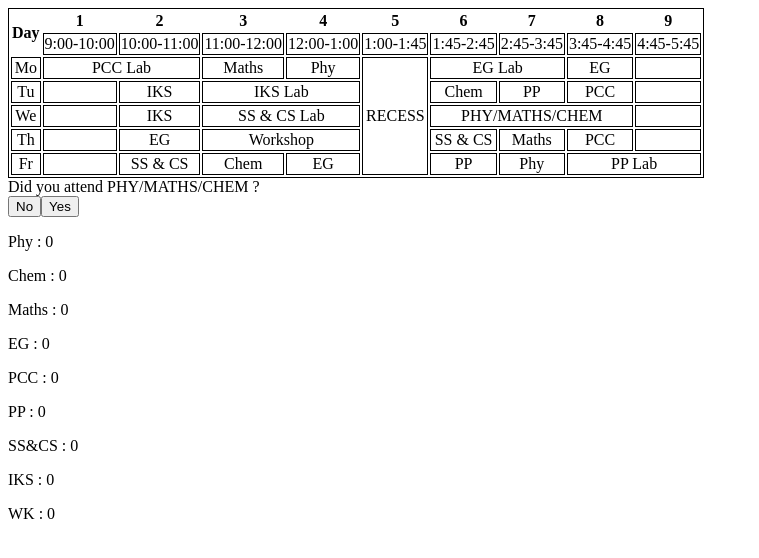
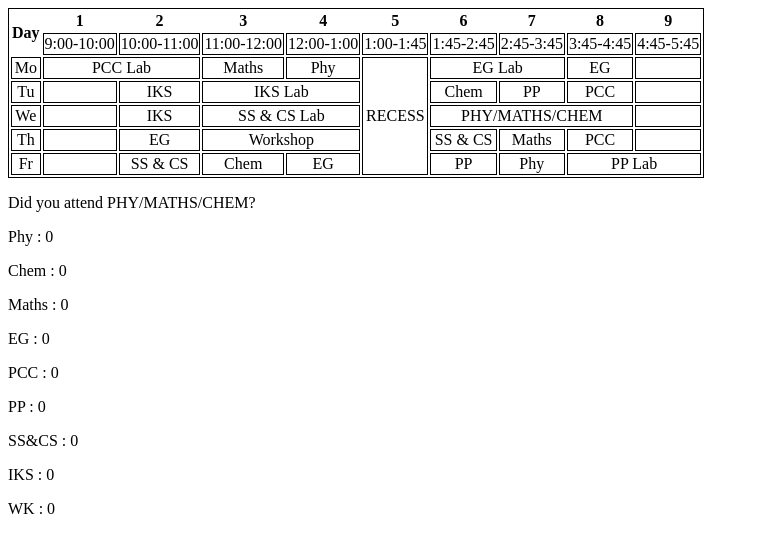
Before and after one commit to DeadInsane5/DeadInsane5.github.io, a plain HTML site: page index.html in a window 1280 px wide. Both pictures are taken after a click on the element "PHY/MATHS/CHEM". Shown: the whole page, without its empty margins (0-759 px from the left). Drawn offline with Linux system fonts and the light colour scheme.

```diff
--- a/index.html
+++ b/index.html
@@ -6,7 +6,7 @@
     <meta name="viewport" content="width=device-width, initial-scale=1.0">
     <title>Cal</title>
     <link rel="stylesheet" href="styles.css">
-    <script src="./main.js" defer></script>
+    <script type="module" src="./js/main.js" defer></script>
 </head>
 
 <body>
@@ -41,7 +41,7 @@
             <td class="lec" colspan="2">PCC Lab</td>
             <td class="lec">Maths</td>
             <td class="lec">Phy</td>
-            <td rowspan="5">RECESS</td>
+            <td class="lec" rowspan="5">RECESS</td>
             <td class="lec" colspan="2">EG Lab</td>
             <td class="lec">EG</td>
             <td></td>
@@ -84,10 +84,9 @@
             <td class="lec">Phy</td>
             <td class="lec" colspan="2">PP Lab</td>
         </tr>
-
     </table>
-    <div class="container"></div>
-    <div class="attendanceContainer"></div>
+    <div class="promptContainer"></div>
+    <div class="attContainer"></div>
 </body>
 
 </html>
--- /dev/null
+++ b/js/main.js
@@ -0,0 +1,28 @@
+import prompt from "./prompt.js"
+
+const tableCells = document.querySelectorAll(".lec")
+
+tableCells.forEach(tableCell => {
+    tableCell.addEventListener("click", (event) => {
+        prompt(event)
+    })
+})
+
+let attList = {
+    "Phy" : 0,
+    "Chem" : 0,
+    "Maths" : 0,
+    "EG" : 0,
+    "PCC" : 0,
+    "PP" : 0,
+    "SS&CS" : 0,
+    "IKS" : 0,
+    "WK" : 0,
+}
+
+const attContainer = document.querySelector(".attContainer")
+for(let sub in attList){
+    const attItem = document.createElement("p")
+    attItem.textContent = `${sub} : ${attList[sub]}`
+    attContainer.appendChild(attItem)
+}
--- /dev/null
+++ b/js/prompt.js
@@ -0,0 +1,13 @@
+function prompt(event){
+    const container = document.querySelector(".promptContainer")
+
+    container.replaceChildren("")
+
+    const prompt = document.createElement("p")
+    let sub = event.target.textContent
+    prompt.textContent = `Did you attend ${sub}?`
+
+    container.appendChild(prompt)
+}
+
+export default prompt
--- a/main.js
+++ /dev/null
@@ -1,61 +0,0 @@
-let attendList = {
-    "Phy" : 0,
-    "Chem" : 0,
-    "Maths" : 0,
-    "EG" : 0,
-    "PCC" : 0,
-    "PP" : 0,
-    "SS&CS" : 0,
-    "IKS" : 0,
-    "WK" : 0
-}
-
-const tableCells = document.querySelectorAll(".lec")
-
-tableCells.forEach(tableCell => {
-    tableCell.addEventListener("click", function (event) {
-        prompt(event)
-    });
-})
-
-for (let sub in attendList) {
-    const attendanceContainer = document.querySelector(".attendanceContainer")
-
-    const attendanceItem = document.createElement("p")
-    attendanceItem.textContent = sub + " : " + attendList[sub]
-    attendanceContainer.appendChild(attendanceItem)
-}
-
-function prompt(event) {
-    //container
-    const container = document.querySelector(".container")
-
-    //remove previous prompt
-    container.replaceChildren("")
-
-    //prompt container div
-    const promptContainer = document.createElement("div")
-    promptContainer.classList.add("promptContainer")
-
-    //prompt
-    const prompt = document.createElement("div")
-    prompt.classList.add("prompt")
-    prompt.textContent = "Did you attend " + event.target.textContent + " ?"
-
-    //no button
-    const button1 = document.createElement("button")
-    button1.classList.add("noButton")
-    button1.textContent = "No"
-
-    //yes button
-    const button2 = document.createElement("button")
-    button2.classList.add("yesButton")
-    button2.textContent = "Yes"
-
-    //append children
-    promptContainer.appendChild(prompt)
-    promptContainer.appendChild(button1)
-    promptContainer.appendChild(button2)
-
-    container.appendChild(promptContainer)
-}
```
